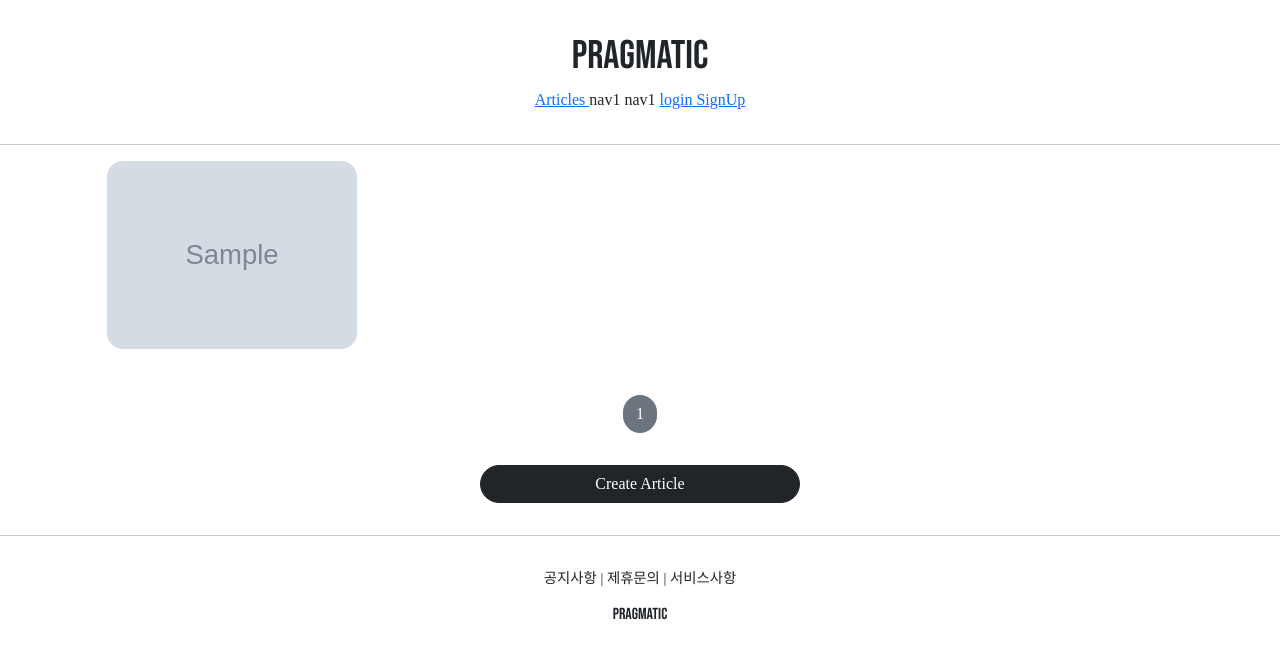
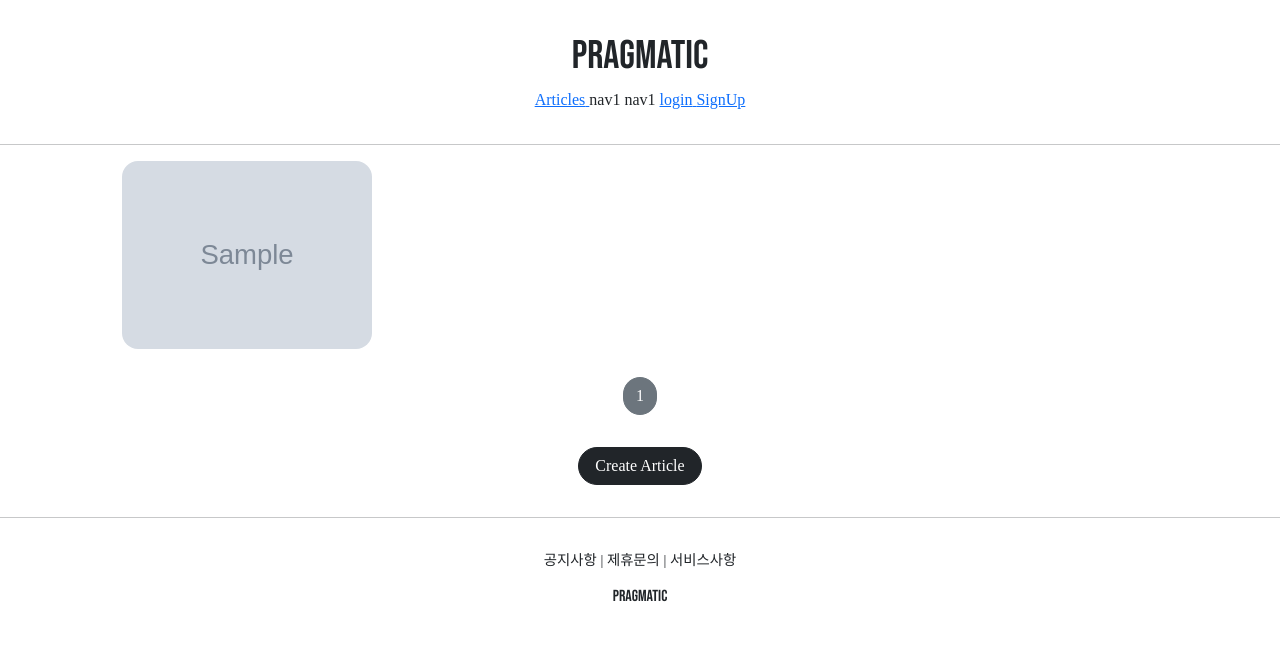
Before and after one commit to sseregit/pragmatic-clone, a Django app: page /articles/list/ in a window 1280 px wide. Shown: the top 659 px of the page. Run offline with Django 4.2, Linux system fonts and the light colour scheme; tables that the repository leaves empty hold one stand-in row (values such as "Sample post"); grey boxes marked "Sample" are stand-in pictures; some libraries are stand-ins or nearby versions; some web fonts are replaced.

Commit message:
django course 39 commit

```diff
--- a/articleapp/templates/articleapp/list.html
+++ b/articleapp/templates/articleapp/list.html
@@ -3,6 +3,16 @@
 
 {% block content %}
 <style>
+
+  .container {
+    padding: 0;
+    margin: 0, auto;
+  }
+
+  .container a {
+  width : 46%;
+  max-width: 250px;
+  }
     .container div {
     width: 250px;
     display: flex;
@@ -33,7 +43,7 @@
 {% include 'snippets/pagination.html' with page_obj=page_obj %}
 
 <div style="text-align:center">
-  <a href="{% url 'articleapp:create' %}" class="btn btn-dark rounded-pill col-3 mt-3 mb-3">
+  <a href="{% url 'articleapp:create' %}" class="btn btn-dark rounded-pill mt-3 mb-3 px-3">
     Create Article
   </a>
 </div>
--- a/static/base.css
+++ b/static/base.css
@@ -15,3 +15,9 @@
     text-align:center;
     margin:2rem 0;
 }
+
+@media screen and (max-width:500px) {
+    html {
+        font-size: 13px;
+    }
+}
--- a/static/js/magicgrid.js
+++ b/static/js/magicgrid.js
@@ -276,7 +276,7 @@ MagicGrid.prototype.listen = function listen () {
 let magicGrid = new MagicGrid({
   container: '.container',
   animate: true,
-  gutter: 30,
+  gutter: 12,
   static: true,
   useMin: true
 });
--- a/templates/head.html
+++ b/templates/head.html
@@ -1,6 +1,7 @@
 {% load static %}
 <head>
     <meta charset="UTF-8">
+    <meta name="viewport" content="width=device-width", initial-scale="1, shrink-to-fit=no">
     <title>Pragmatic</title>
     <!--  BOOTSTRAP LINK  -->
     <link href="https://cdn.jsdelivr.net/npm/bootstrap@5.1.3/dist/css/bootstrap.min.css" rel="stylesheet" integrity="sha384-1BmE4kWBq78iYhFldvKuhfTAU6auU8tT94WrHftjDbrCEXSU1oBoqyl2QvZ6jIW3" crossorigin="anonymous">
@@ -13,3 +14,4 @@
     <!--  NAVER FONT NANUMSQUARE -->
     <link href="https://hangeul.pstatic.net/hangeul_static/css/nanum-square.css" rel="stylesheet">
 </head>
+</head>
--- a/templates/snippets/card.html
+++ b/templates/snippets/card.html
@@ -1,3 +1 @@
-<div>
-  <img src="{{ article.image.url }}">
-</div>
+<img src="{{ article.image.url }}">
```
